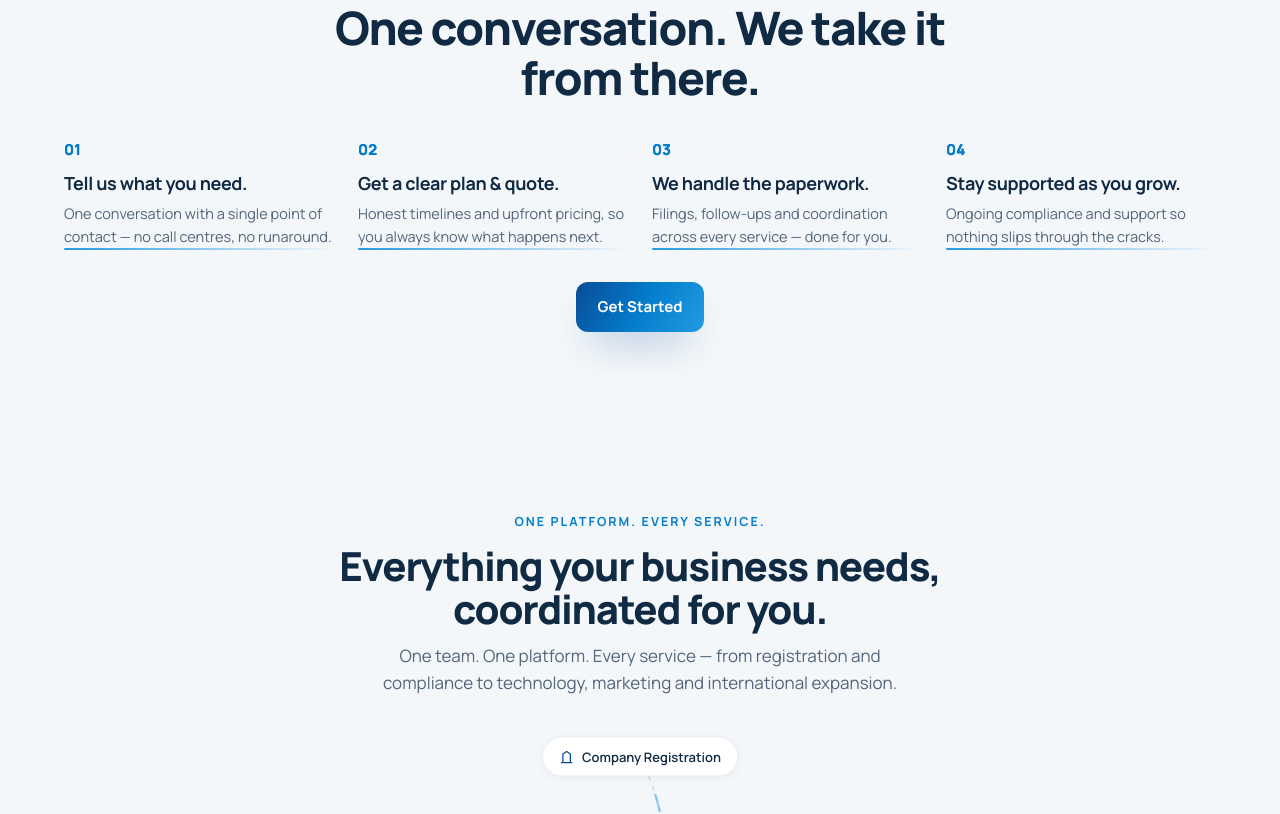
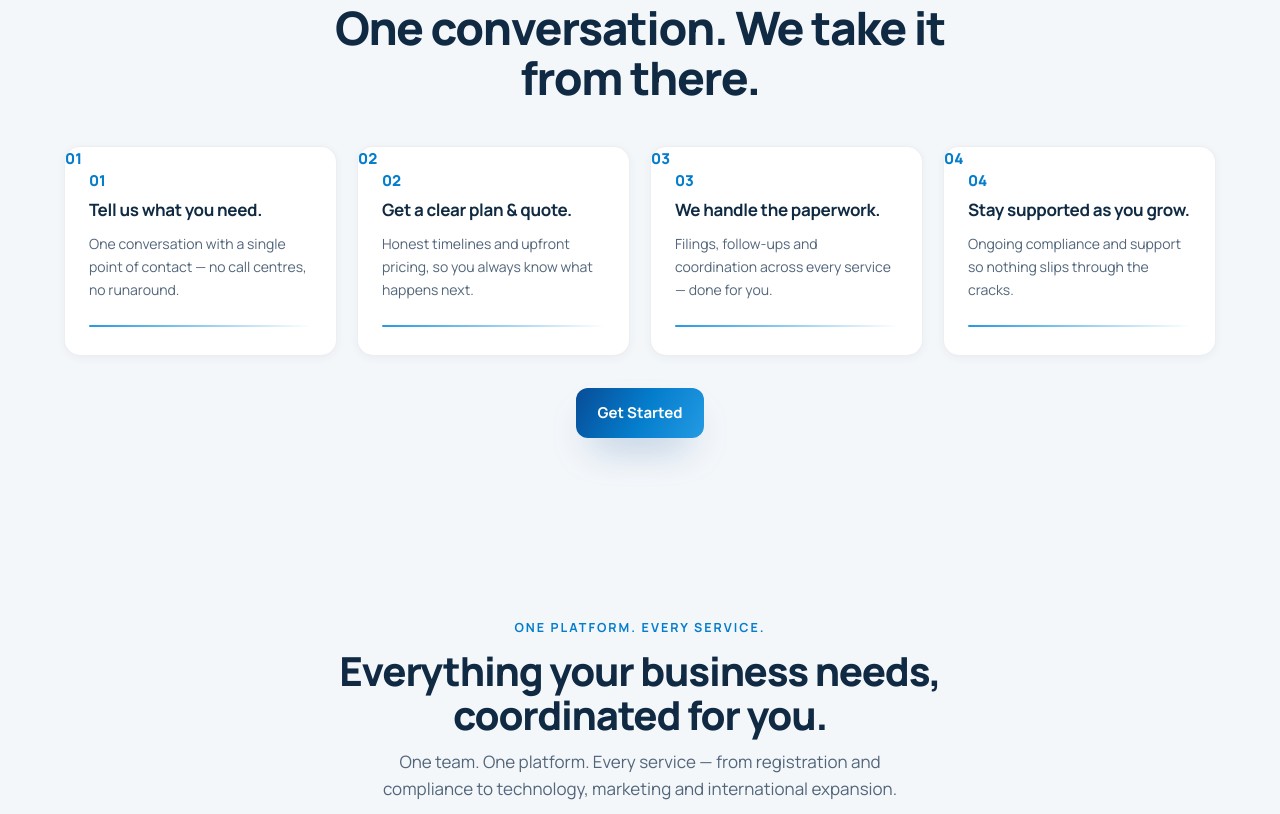
Before and after one commit to moqsoodahmed-pixel/LauncherDesk-frontend, a React (Vite) app: page / in a window 1280 px wide. Shown: the part 3080-3894 px from the top of the page. Built offline with nearby package versions, Linux system fonts and the light colour scheme.

Commit message:
updated the UI 3

```diff
--- a/src/components/Footer.jsx
+++ b/src/components/Footer.jsx
@@ -62,7 +62,7 @@ export default function Footer() {
             <div style={{marginTop:18}}>
               <h5>Contact</h5>
               <div style={{display:'flex',flexDirection:'column',gap:6,marginTop:8}}>
-                <a href="tel:+918458845859" className="fl">+91 84588 45859</a>
+                <a href="tel:+918548854859" className="fl">+91 85488 54859</a>
                 <a href="mailto:contact@launcherdesk.com" className="fl">contact@launcherdesk.com</a>
                 <span style={{fontSize:13,color:'#6b90aa',lineHeight:1.55}}>4th Block, Koramangala,<br/>Bengaluru – 560095</span>
               </div>
--- a/src/pages/HomePage.jsx
+++ b/src/pages/HomePage.jsx
@@ -379,13 +379,13 @@ function HowItWorksSection() {
           <span className="eyebrow">Simple from day one</span>
           <h2>One conversation. We take it from there.</h2>
         </div>
-        <div className="steps3 reveal-up" style={{ marginTop: 36, gridTemplateColumns: 'repeat(4,1fr)', alignItems: 'stretch' }}>
+        <div className="steps3 reveal-up" style={{ marginTop: 44, gridTemplateColumns: 'repeat(4,1fr)', alignItems: 'stretch', gap: 20 }}>
           {steps.map(s => (
-            <div key={s.n} className="hstep" style={{ paddingTop: 36, display: 'flex', flexDirection: 'column', height: '100%' }}>
-              <div style={{ fontFamily: 'var(--font)', fontWeight: 800, fontSize: 15, color: 'var(--blue)', position: 'absolute', top: 0, left: 0 }}>{s.n}</div>
-              <h3 style={{ fontSize: 18 }}>{s.title}</h3>
-              <p style={{ flex: 1 }}>{s.body}</p>
-              <div className="ln" style={{ marginTop: 'auto' }}></div>
+            <div key={s.n} className="hstep" style={{ paddingTop: 52, paddingBottom: 28, paddingLeft: 24, paddingRight: 24, display: 'flex', flexDirection: 'column', height: '100%', background: '#fff', borderRadius: 16, boxShadow: 'var(--sh-sm)', border: '1px solid var(--line)' }}>
+              <div style={{ fontFamily: 'var(--font)', fontWeight: 800, fontSize: 15, color: 'var(--blue)', position: 'absolute', top: 22, left: 24 }}>{s.n}</div>
+              <h3 style={{ fontSize: 17, lineHeight: 1.3, marginBottom: 10 }}>{s.title}</h3>
+              <p style={{ flex: 1, fontSize: 14, lineHeight: 1.65, color: 'var(--text-2)', margin: 0 }}>{s.body}</p>
+              <div className="ln" style={{ marginTop: 24 }}></div>
             </div>
           ))}
         </div>
@@ -565,8 +565,8 @@ export default function HomePage() {
             <h2>Ready to get everything under one roof?</h2>
             <p>One chat is all it takes. Tell us what you need and we'll handle the rest — honestly, and on time.</p>
             <div className="row">
-              <a href="https://wa.me/918458845859?text=Hi%20LauncherDesk%2C%20I'd%20like%20to%20get%20help%20with%20my%20business.%20Where%20do%20I%20start%3F" className="btn btn-light">Chat on WhatsApp</a>
-              <a href="tel:+918458845859" className="btn btn-ghost-d">Call Us — +91 84588 45859</a>
+              <a href="https://wa.me/918548854859?text=Hi%20LauncherDesk%2C%20I'd%20like%20to%20get%20help%20with%20my%20business.%20Where%20do%20I%20start%3F" className="btn btn-light">Chat on WhatsApp</a>
+              <a href="tel:+918548854859" className="btn btn-ghost-d">Call Us — +91 85488 54859</a>
               <a href="/company/contact" className="btn btn-ghost-d">Get Started Online</a>
             </div>
           </div>
--- a/src/pages/company/AboutPage.jsx
+++ b/src/pages/company/AboutPage.jsx
@@ -97,7 +97,7 @@ export default function AboutPage() {
               </div>
               <div style={{display:'flex',gap:12,alignItems:'center',fontSize:14.5,color:'var(--text-2)'}}>
                 <strong style={{color:'var(--navy)',minWidth:60}}>Phone:</strong>
-                <a href="tel:+918458845859" style={{color:'var(--text-2)'}}>+91 84588 45859</a>
+                <a href="tel:+918548854859" style={{color:'var(--text-2)'}}>+91 85488 54859</a>
               </div>
               <div style={{display:'flex',gap:12,alignItems:'center',fontSize:14.5,color:'var(--text-2)'}}>
                 <strong style={{color:'var(--navy)',minWidth:60}}>Email:</strong>
--- a/src/pages/company/WhyPage.jsx
+++ b/src/pages/company/WhyPage.jsx
@@ -45,7 +45,7 @@ export default function WhyPage() {
             <p>Tell us about your business and we'll show you exactly what we'd do differently.</p>
             <div className="row">
               <a href="/company/contact" className="btn btn-light">Talk to an Expert</a>
-              <a href="https://wa.me/918458845859?text=Hi%20LauncherDesk%2C%20I'd%20like%20to%20understand%20how%20you%20work." className="btn btn-ghost-d">Chat on WhatsApp</a>
+              <a href="https://wa.me/918548854859?text=Hi%20LauncherDesk%2C%20I'd%20like%20to%20understand%20how%20you%20work." className="btn btn-ghost-d">Chat on WhatsApp</a>
             </div>
           </div>
         </div>
--- a/src/pages/pricing/PricingPage.jsx
+++ b/src/pages/pricing/PricingPage.jsx
@@ -188,7 +188,7 @@ export default function PricingPage() {
             <p>Tell us about your business and we'll send an itemised quote — no obligation.</p>
             <div className="row">
               <a href="/company/contact" className="btn btn-light">Talk to an Expert</a>
-              <a href="https://wa.me/918458845859?text=Hi%20LauncherDesk%2C%20I'd%20like%20a%20quote%20for%20my%20business." className="btn btn-ghost-d">Chat on WhatsApp</a>
+              <a href="https://wa.me/918548854859?text=Hi%20LauncherDesk%2C%20I'd%20like%20a%20quote%20for%20my%20business." className="btn btn-ghost-d">Chat on WhatsApp</a>
             </div>
           </div>
         </div>
--- a/src/pages/resources/FaqPage.jsx
+++ b/src/pages/resources/FaqPage.jsx
@@ -74,7 +74,7 @@ const FAQS = [
   {
     section: 'Getting Started',
     q: 'How do I get started?',
-    a: 'The easiest way is to WhatsApp us at +91 84588 45859 or fill in the contact form on our Contact page. Tell us what you need — we\'ll understand your requirement and guide you on the next step. No obligation.',
+    a: 'The easiest way is to WhatsApp us at +91 85488 54859 or fill in the contact form on our Contact page. Tell us what you need — we\'ll understand your requirement and guide you on the next step. No obligation.',
   },
   {
     section: 'Getting Started',
@@ -130,7 +130,7 @@ export default function FaqPage() {
               <h3 style={{fontSize:18,marginBottom:6}}>Still have a question?</h3>
               <p style={{color:'var(--text-2)',fontSize:14.5}}>A real person will answer — not a bot.</p>
             </div>
-            <a href="https://wa.me/918458845859?text=Hi%20LauncherDesk%2C%20I%20have%20a%20question%20about%20your%20services." className="btn btn-primary">
+            <a href="https://wa.me/918548854859?text=Hi%20LauncherDesk%2C%20I%20have%20a%20question%20about%20your%20services." className="btn btn-primary">
               Chat with us on WhatsApp
             </a>
           </div>
--- a/src/pages/services/ServicesIndex.jsx
+++ b/src/pages/services/ServicesIndex.jsx
@@ -158,7 +158,7 @@ function ServiceFinder() {
               >
                 Get this plan actioned
               </button>
-              <a href="https://wa.me/918458845859" className="btn btn-wa btn-sm" style={{ justifyContent: 'center' }}>
+              <a href="https://wa.me/918548854859" className="btn btn-wa btn-sm" style={{ justifyContent: 'center' }}>
                 <svg className="ico-sm" viewBox="0 0 24 24" fill="none" stroke="currentColor" strokeWidth="2"><path d={WA}/></svg> WhatsApp
               </a>
               <button className="finder-back" onClick={handleStartOver}>Start over</button>
```
Also changed, not shown: src/pages/company/ContactPage.jsx (+4 -4 lines).
